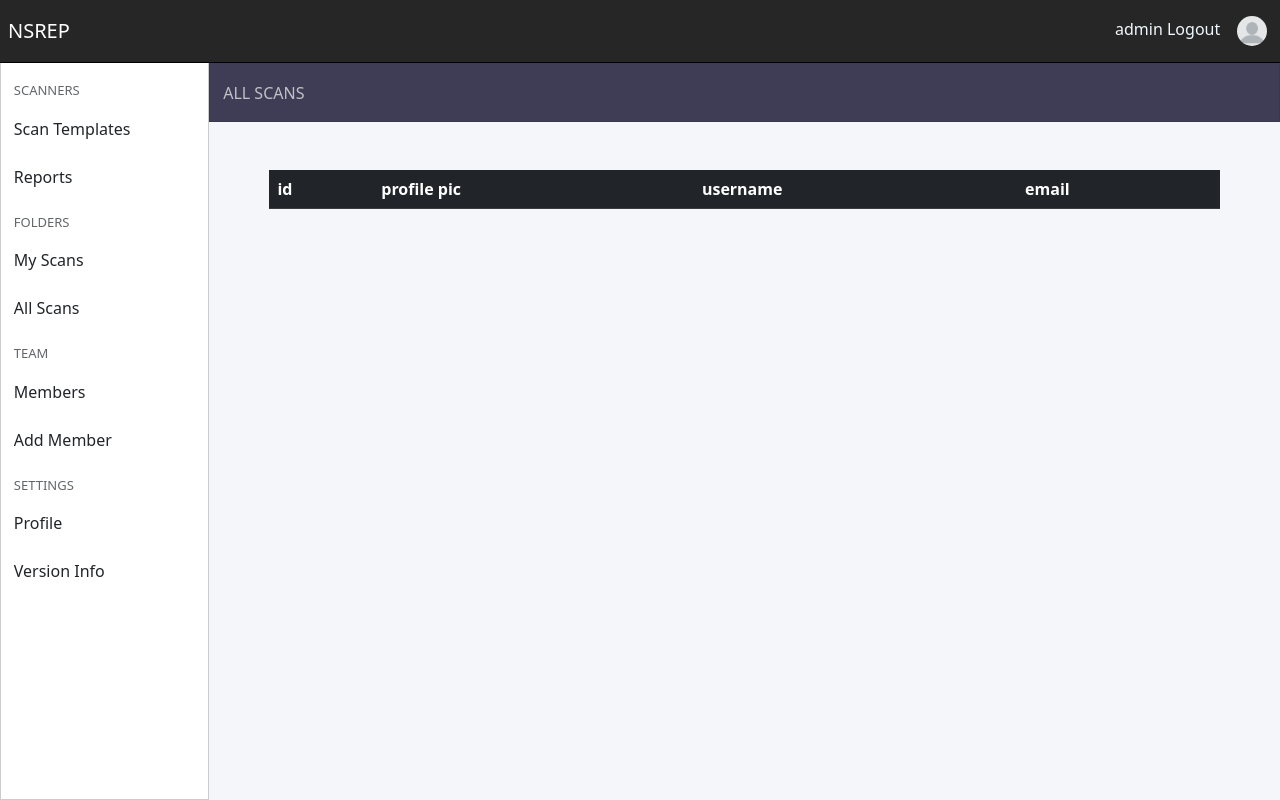
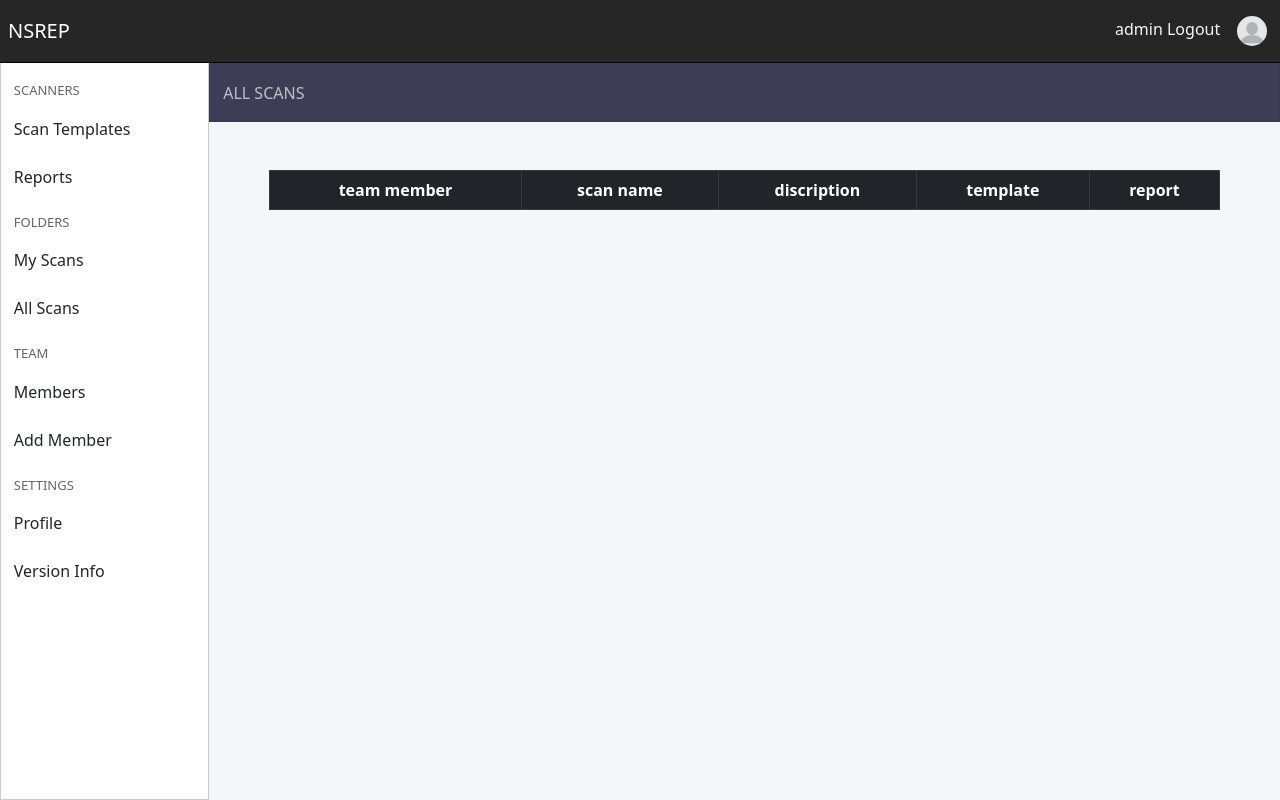
Before and after one commit to muhammednafih09/nsrep, a Django app: page /all-scans/ in a window 1280 px wide. Run offline with Django 4.2, Linux system fonts and the light colour scheme; a user stored in the database is signed in; lists and menus that the app fills with data are empty; some libraries are stand-ins or nearby versions.

Commit message:
tables modified

```diff
--- a/templates/scan/all_scan.html
+++ b/templates/scan/all_scan.html
@@ -4,13 +4,14 @@
   </div>
   <div class="container-fluid">
     <div class="table-user m-5">
-      <table class="table table-dark">
-        <thead>
+      <table class="table table-bordered table-hover text-center">
+        <thead class="table-dark">
           <tr>
-            <th>id</th>
-            <th>profile pic</th>
-            <th>username</th>
-            <th>email</th>
+            <th>team member</th>
+            <th>scan name</th>
+            <th>discription</th>
+            <th>template</th>
+            <th>report</th>
           </tr>
         </thead>
       </table>
```
Also changed, not shown: templates/scan/scan_form.html (+6 -11 lines), templates/user/my_scan.html (+6 -5 lines), templates/base.html (line endings or trailing spaces).
